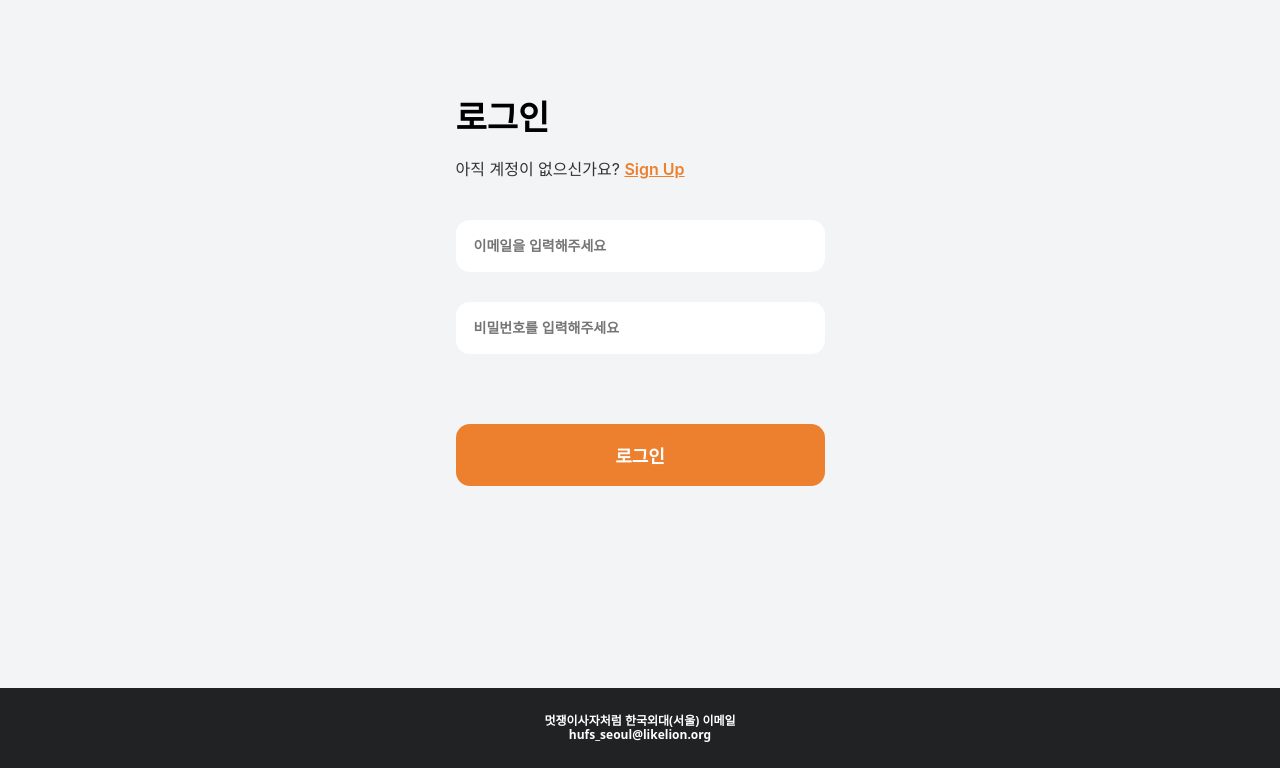
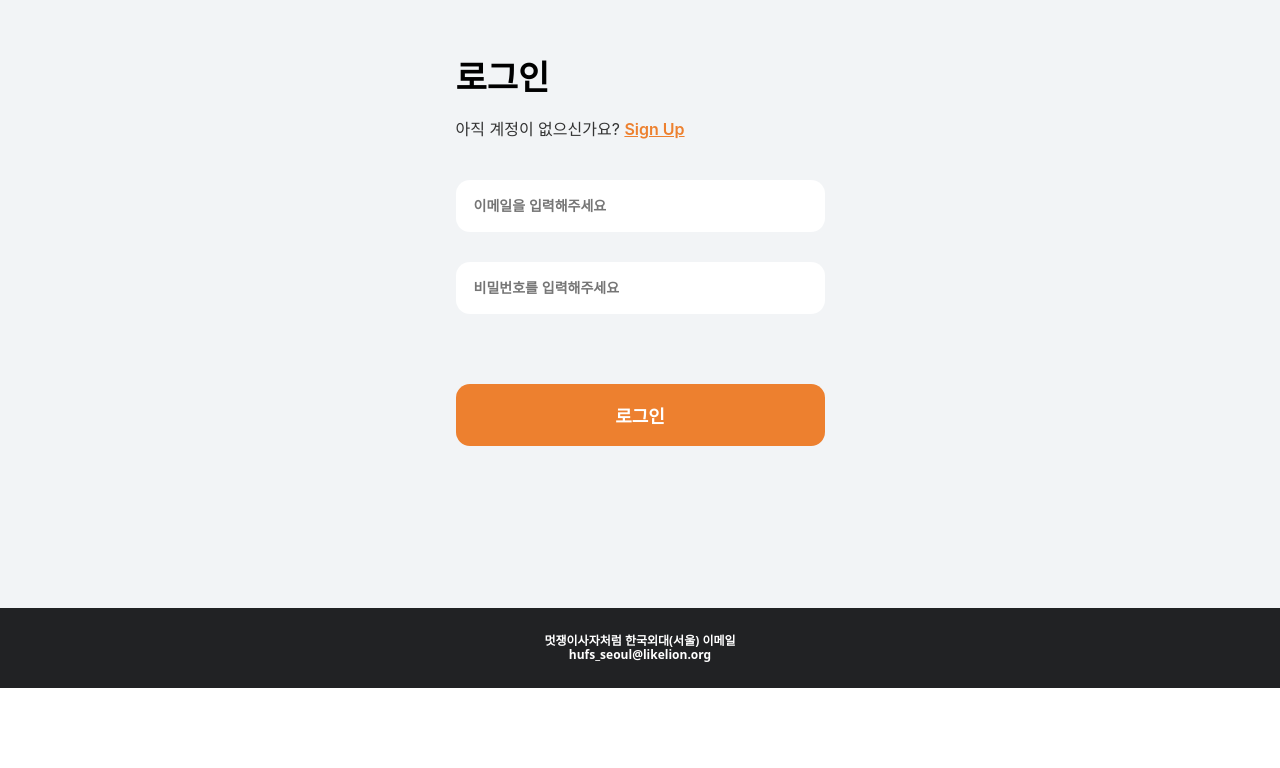
Before and after one commit to LIKELION-HUFS-13th-MANAGEMENT/Recruitment-Frontend, a React (Create React App) app: page /login in a window 1280 px wide. Shown: the part 112-880 px from the top of the page. After the commit the page ends 800 px from the top, so only its background shows below. Built offline with nearby package versions, Linux system fonts and the light colour scheme.

Commit message:
style: 로그인 페이지 푸터 추가

```diff
--- a/src/ui/styles/LoginPageStyled.js
+++ b/src/ui/styles/LoginPageStyled.js
@@ -3,13 +3,14 @@ import styled from 'styled-components';
 export const LoginBody = styled.div`
   background-color: #f2f4f6;
   width: 100vw;
-  height: 100vh;
+  height: calc(100vh - 80px);
   display: flex;
   flex-direction: column;
   justify-content: center;
   align-items: center;
   padding: 20px;
   box-sizing: border-box;
+  overflow: hidden;
 `;
 
 export const LoginContent = styled.div`
@@ -38,7 +39,7 @@ export const SignupLink = styled.span`
   }
 `;
 
-export const Form = styled.form`
+export const Form = styled.div`
   color: #212224;
   font-size: 16px;
   font-weight: 700;
```
